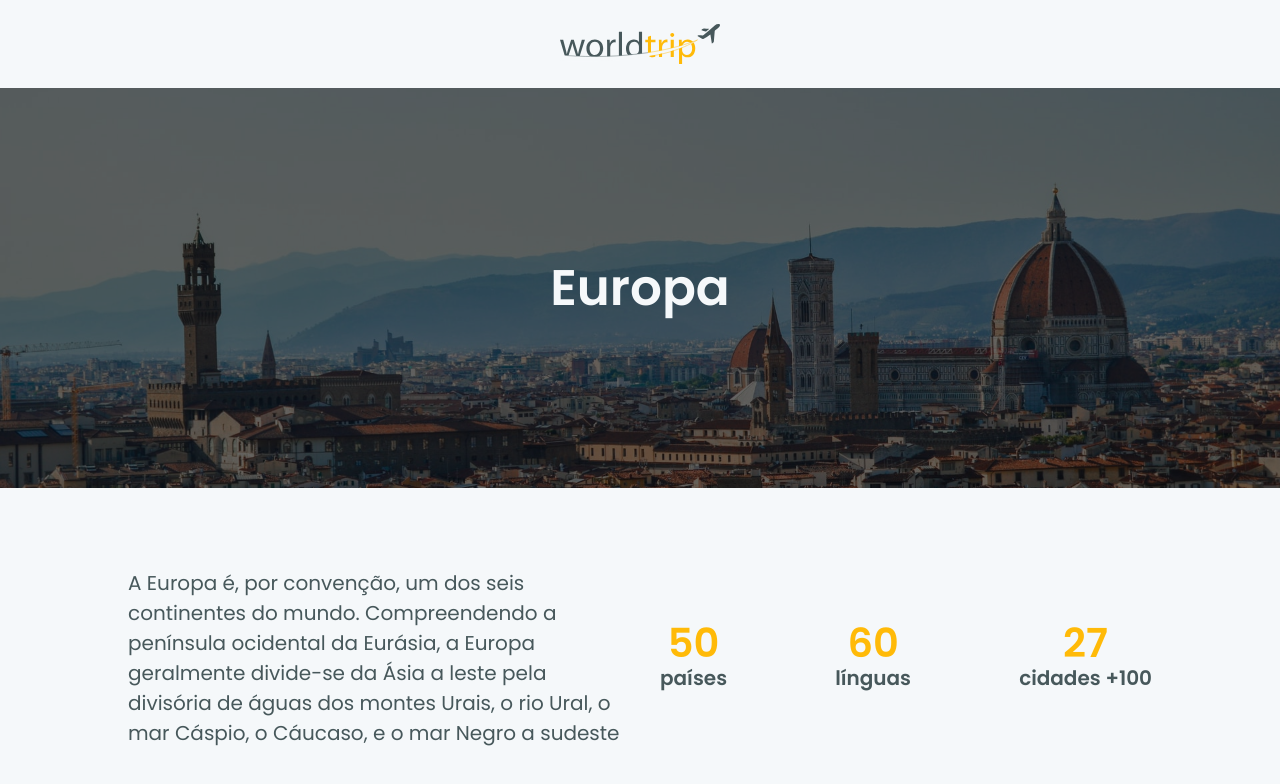
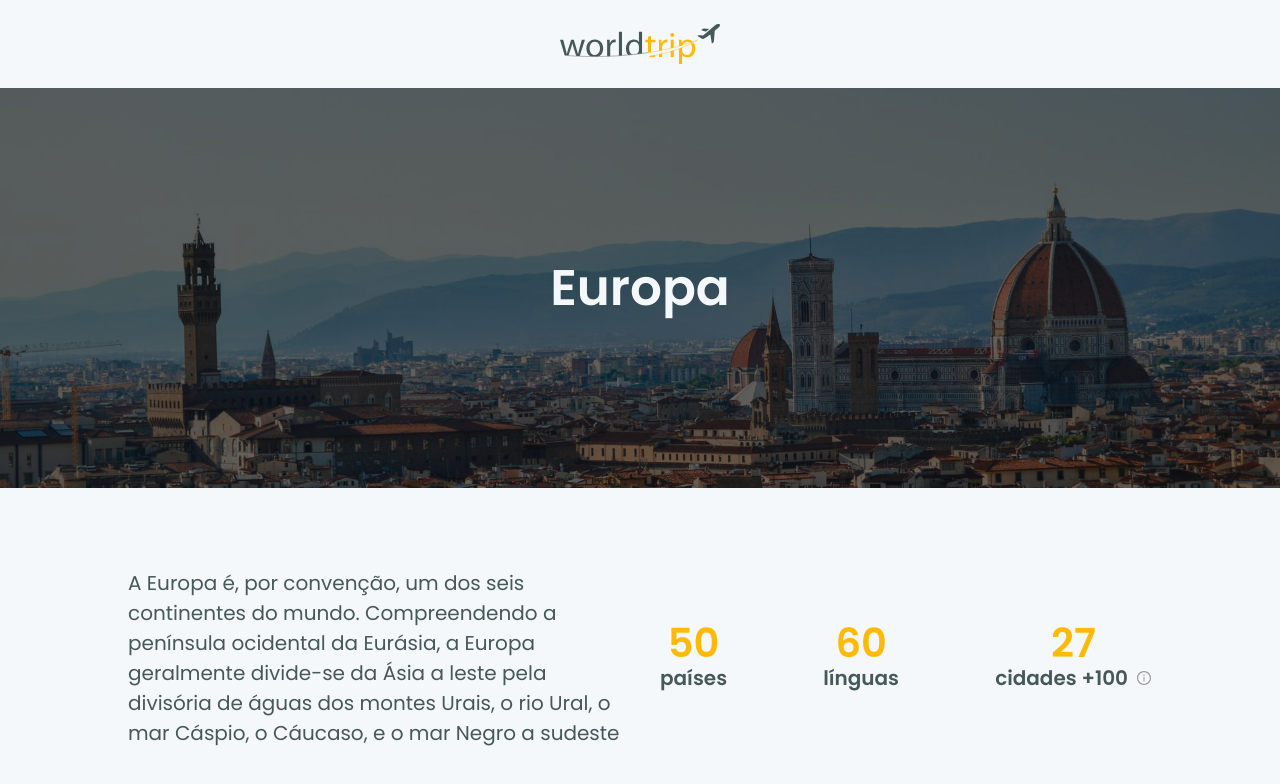
Before and after one commit to paulorobinson/worldtrip_ignite_react, a Next.js app: page /continent/1 in a window 1280 px wide. Shown: the top 784 px of the page. Built offline with nearby package versions, Linux system fonts and the light colour scheme.

Commit message:
Add tooltip

```diff
--- a/package.json
+++ b/package.json
@@ -15,6 +15,7 @@
     "next": "12.0.8",
     "react": "17.0.2",
     "react-dom": "17.0.2",
+    "react-icons": "^4.3.1",
     "swiper": "^7.4.1"
   },
   "devDependencies": {
--- a/src/pages/components/ContentContinent.tsx
+++ b/src/pages/components/ContentContinent.tsx
@@ -1,4 +1,6 @@
-import { Flex, Grid, GridItem, Text } from '@chakra-ui/react';
+import { Flex, Grid, GridItem, Text, Tooltip } from '@chakra-ui/react';
+
+import { AiOutlineInfoCircle } from 'react-icons/ai';
 
 export const ContentContinent = () => {
   return (
@@ -61,13 +63,25 @@ export const ContentContinent = () => {
             >
               27
             </Text>
+            <Flex align="center" justify="center">
               <Text
                 fontSize={{ base: '16', lg: '20' }}
                 fontWeight="semibold"
                 color="gray.900"
+                paddingRight="2"
               >
                 cidades +100
               </Text>
+              <Tooltip
+                color="gray.900"
+                bg="gray.300"
+                label="As cidades +100 são as cidades que o continente possui que estão entre as 100 cidades mais visitadas do mundo."
+              >
+                <span>
+                  <AiOutlineInfoCircle color="#999999" />
+                </span>
+              </Tooltip>
+            </Flex>
           </Flex>
         </Flex>
       </GridItem>
```
Also changed, not shown: 1 other file (tests, documents, lock files or other folders). Lines whose indentation alone changed are shown as unchanged.
